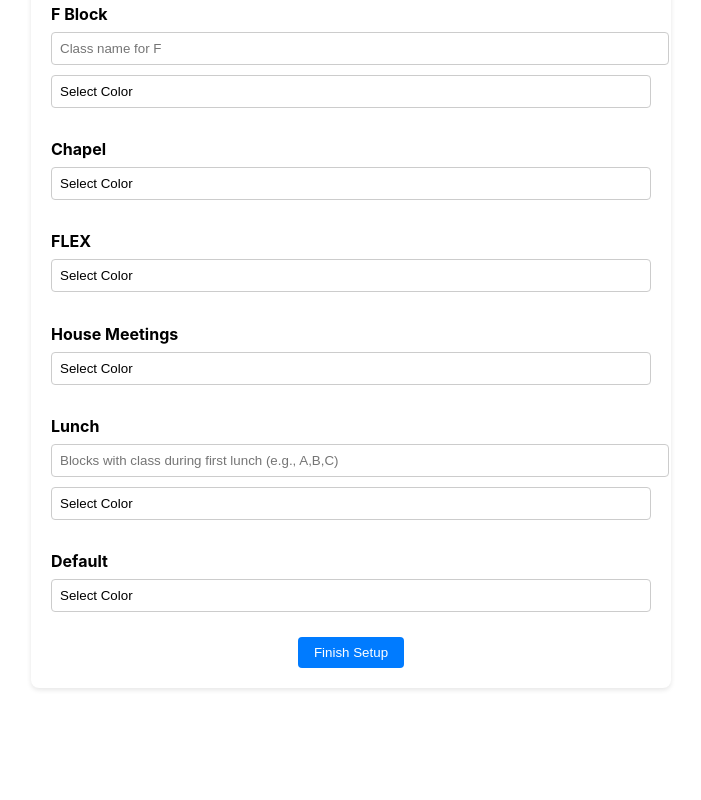
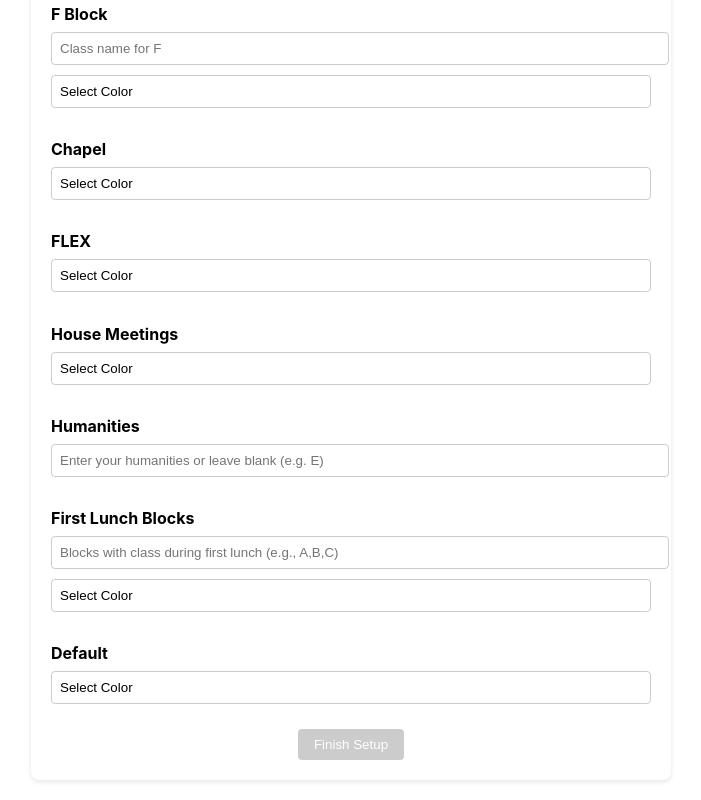
Before and after one commit to JackRubiralta/-millville-calendar-web, a React (Create React App) app: page / in a window 1280 px wide. Shown: the part 826-1626 px from the top of the page, without its empty margins (289-990 px from the left). Before the commit the page ends 1534 px from the top, so only its background shows below. Built offline with nearby package versions, Linux system fonts and the light colour scheme.

Commit message:
Made for user friendly

```diff
--- a/src/api.js
+++ b/src/api.js
@@ -5,12 +5,14 @@ const API_BASE_URL = 'https://millville-calendar-a4e239009a4b.herokuapp.com'; //
 
 // Create an instance of axios with the base URL
 const api = axios.create({
-    baseURL: API_BASE_URL
+    baseURL: API_BASE_URL,
+    timeout: 500000, // 10 seconds timeout
 });
 
 // Function to process events
 export const processEvents = async (formData) => {
     try {
+        // get rid of request timeout
         const response = await api.post('/processEvents', formData);
         return response.data; // Returns the data from the server response
     } catch (error) {
--- a/src/components/SetupForm.css
+++ b/src/components/SetupForm.css
@@ -38,6 +38,9 @@ select {
 .button-container {
     text-align: center;
 }
+.result {
+    text-align: center;
+}
 
 button {
     padding: 8px 16px;
@@ -47,3 +50,7 @@ button {
     border-radius: 4px;
     cursor: pointer;
 }
+button:disabled {
+    background-color: #ccc; /* Grey out button when disabled */
+    cursor: not-allowed; /* Show not-allowed cursor on hover */
+}
--- a/src/components/SetupForm.js
+++ b/src/components/SetupForm.js
@@ -1,19 +1,19 @@
-import React, { useState } from 'react';
-import './SetupForm.css'; // Make sure this CSS file is correctly linked
-import { processEvents } from '../api'; // Importing the processEvents function
+import React, { useState } from "react";
+import "./SetupForm.css";
+import { processEvents } from "../api";
 
 const colorOptions = [
-    { id: '1', name: "Lavender", hex: "#7986cb" },
-    { id: '2', name: "Sage", hex: "#33b679" },
-    { id: '3', name: "Grape", hex: "#8e24aa" },
-    { id: '4', name: "Flamingo", hex: "#e67c73" },
-    { id: '5', name: "Banana", hex: "#f6c026" },
-    { id: '6', name: "Tangerine", hex: "#f5511d" },
-    { id: '7', name: "Peacock", hex: "#039be5" },
-    { id: '8', name: "Graphite", hex: "#616161" },
-    { id: '9', name: "Blueberry", hex: "#3f51b5" },
-    { id: '10', name: "Basil", hex: "#0b8043" },
-    { id: '11', name: "Tomato", hex: "#d60000" },
+    { id: "1", name: "Lavender", hex: "#7986cb" },
+    { id: "2", name: "Sage", hex: "#33b679" },
+    { id: "3", name: "Grape", hex: "#8e24aa" },
+    { id: "4", name: "Flamingo", hex: "#e67c73" },
+    { id: "5", name: "Banana", hex: "#f6c026" },
+    { id: "6", name: "Tangerine", hex: "#f5511d" },
+    { id: "7", name: "Peacock", hex: "#039be5" },
+    { id: "8", name: "Graphite", hex: "#616161" },
+    { id: "9", name: "Blueberry", hex: "#3f51b5" },
+    { id: "10", name: "Basil", hex: "#0b8043" },
+    { id: "11", name: "Tomato", hex: "#d60000" },
 ];
 
 const blocks = ["A", "B", "C", "D", "E", "F"];
@@ -21,53 +21,104 @@ const otherBlocks = ["Chapel", "FLEX", "House Meetings"];
 
 const SetupForm = () => {
     const [formData, setFormData] = useState({
-        shareEmail: '',
+        shareEmail: "",
         blockToClasses: {},
         blockToColors: {},
-        humanitiesBlock: '',
-        secondLunchBlocks: '',
-        lunchColorId: '',
-        defaultColorId: ''
+        humanitiesBlock: "",
+        secondLunchBlocks: "",
+        lunchColorId: "",
+        defaultColorId: "",
     });
-    const [links, setLinks] = useState({ iCalLink: '', googleCalendarLink: '' });
-
-
-    const [result, setResult] = useState(''); // State to store API response message
-
+    const [links, setLinks] = useState({
+        iCalLink: "",
+        googleCalendarLink: "",
+    });
+    const [loading, setLoading] = useState(false);
+    const [result, setResult] = useState("");
 
    const handleChange = (e) => {
     const { name, value } = e.target;
-        setFormData(prev => ({ ...prev, [name]: value }));
-        console.log(formData);
+    let formattedValue = value;
+    if (name === "shareEmail") {
+        // Only trim spaces for the email, do not change case
+        formattedValue = value.trim();
+    } else if (name === "secondLunchBlocks" || name === "humanitiesBlock") {
+        // Remove spaces and convert to uppercase for block identifiers
+        formattedValue = value.replace(/\s+/g, "").toUpperCase();
+    } else if (name.startsWith("blockToClasses")) {
+        // Trim class names
+        formattedValue = value.trim();
+    }
+    setFormData(prev => ({ ...prev, [name]: formattedValue }));
 };
 
     const handleBlockSetup = (key, value, type) => {
-        setFormData(prev => ({
+        const formattedValue = value;
+        setFormData((prev) => ({
             ...prev,
             [type]: {
                 ...prev[type],
-                [key]: value
-            }
+                [key]: formattedValue,
+            },
         }));
     };
 
+    const validateForm = () => {
+        const emailRegex = /^[^\s@]+@[^\s@]+\.[^\s@]+$/;
+        const validBlockRegex = /^[A-F]$/; // Regex to check if a single block is valid
+
+        // Check if each block has a non-empty class name and color
+        const allBlocksHaveData = blocks.every(block => formData.blockToClasses[block] && formData.blockToColors[block]);
+
+        // Check if each other block has a non-empty color
+        const allOtherBlocksHaveColors = otherBlocks.every(block => formData.blockToColors[block]);
+
+        // Validate Second Lunch Blocks to ensure only valid block letters separated by commas
+        const secondLunchBlocksValid = formData.secondLunchBlocks.split(',')
+                                     .map(block => block.trim().toUpperCase()) // Normalize input
+                                     .every(block => blocks.includes(block) && block.match(validBlockRegex));
+
+        // Validate Humanities Block to ensure it is either a valid block or empty
+        const humanitiesBlockValid = formData.humanitiesBlock === '' || (blocks.includes(formData.humanitiesBlock) && formData.humanitiesBlock.match(validBlockRegex));
+
+        return (
+            emailRegex.test(formData.shareEmail.trim()) &&  // Validate the email address
+            allBlocksHaveData &&
+            allOtherBlocksHaveColors &&
+            secondLunchBlocksValid &&
+            humanitiesBlockValid &&
+            formData.lunchColorId.trim() !== '' &&
+            formData.defaultColorId.trim() !== ''
+        );
+    };
+
+
     const handleSubmit = async (e) => {
         e.preventDefault();
+        setLoading(true);
         setResult("Processing...");
         try {
             const response = await processEvents(formData);
             setResult(`Success: Events processed and calendar created.`);
             setLinks({ iCalLink: response.iCalLink, googleCalendarLink: response.googleCalendarLink });
         } catch (error) {
+            // Custom error handling based on error response
+            if (error.response && error.response.status === 503) { // 503 Service Unavailable
+                setResult("Server is busy, someone is uploading a schedule. Please try again later.");
+            } else {
                 setResult(`Error: ${error.message}`);
+            }
             setLinks({ iCalLink: '', googleCalendarLink: '' });
         }
+        setLoading(false);
     };
 
-
     const colorStyle = (colorId) => {
-        const color = colorOptions.find(c => c.id === colorId);
-        return { backgroundColor: color ? color.hex : 'transparent' };
+        const color = colorOptions.find((c) => c.id === colorId);
+        return {
+            backgroundColor: color ? color.hex : "transparent",
+            color: color ? "#ffffff" : "inherit",
+        };
     };
 
     return (
@@ -82,25 +133,47 @@ const SetupForm = () => {
                 />
             </div>
 
-            {blocks.map(block => (
+            {blocks.map((block) => (
                 <div className="block-section" key={block}>
                     <h4>{block + " Block"}</h4>
                     <input
                         type="text"
                         name={`blockToClasses[${block}]`}
-                        value={formData.blockToClasses[block] || ''}
-                        onChange={(e) => handleBlockSetup(block, e.target.value, 'blockToClasses')}
+                        value={formData.blockToClasses[block] || ""}
+                        onChange={(e) =>
+                            handleBlockSetup(
+                                block,
+                                e.target.value,
+                                "blockToClasses"
+                            )
+                        }
                         placeholder={`Class name for ${block}`}
                     />
                     <select
                         name={`blockToColors[${block}]`}
-                        value={formData.blockToColors[block] || ''}
-                        onChange={(e) => handleBlockSetup(block, e.target.value, 'blockToColors')}
+                        value={formData.blockToColors[block] || ""}
+                        onChange={(e) =>
+                            handleBlockSetup(
+                                block,
+                                e.target.value,
+                                "blockToColors"
+                            )
+                        }
                         style={colorStyle(formData.blockToColors[block])}
                     >
-                        <option value="" hidden>Select Color</option>
-                        {colorOptions.map(option => (
-                            <option key={option.id} value={option.id} className='dropdown-option' style={{ backgroundColor: option.hex, color: 'black'}}>
+                        <option value="" hidden>
+                            Select Color
+                        </option>
+                        {colorOptions.map((option) => (
+                            <option
+                                key={option.id}
+                                value={option.id}
+                                className="dropdown-option"
+                                style={{
+                                    backgroundColor: option.hex,
+                                    color: "white",
+                                }}
+                            >
                                 {option.name}
                             </option>
                         ))}
@@ -108,19 +181,35 @@ const SetupForm = () => {
                 </div>
             ))}
 
-{otherBlocks.map(block => (
+            {otherBlocks.map((block) => (
                 <div className="block-section" key={block}>
-                    <h4>{block }</h4>
+                    <h4>{block}</h4>
 
                     <select
                         name={`blockToColors[${block}]`}
-                        value={formData.blockToColors[block] || ''}
-                        onChange={(e) => handleBlockSetup(block, e.target.value, 'blockToColors')}
+                        value={formData.blockToColors[block] || ""}
+                        onChange={(e) =>
+                            handleBlockSetup(
+                                block,
+                                e.target.value,
+                                "blockToColors"
+                            )
+                        }
                         style={colorStyle(formData.blockToColors[block])}
                     >
-                        <option value="" hidden>Select Color</option>
-                        {colorOptions.map(option => (
-                            <option key={option.id} value={option.id} className='dropdown-option' style={{ backgroundColor: option.hex, color: 'black'}}>
+                        <option value="" hidden>
+                            Select Color
+                        </option>
+                        {colorOptions.map((option) => (
+                            <option
+                                key={option.id}
+                                value={option.id}
+                                className="dropdown-option"
+                                style={{
+                                    backgroundColor: option.hex,
+                                    color: "white",
+                                }}
+                            >
                                 {option.name}
                             </option>
                         ))}
@@ -129,23 +218,44 @@ const SetupForm = () => {
             ))}
 
             <div className="block-section">
-                <h4>Lunch</h4>
+                <h4>Humanities</h4>
+                <input
+                    type="text"
+                    maxLength={1}
+                    name="humanitiesBlock"
+                    value={formData.humanitiesBlock.toUpperCase()}
+                    onChange={handleChange}
+                    placeholder="Enter your humanities or leave blank (e.g. E)"
+                />
+            </div>
+            <div className="block-section">
+                <h4>First Lunch Blocks</h4>
                 <input
                     type="text"
                     name="secondLunchBlocks"
-                    value={formData.secondLunchBlocks}
+                    value={formData.secondLunchBlocks.toUpperCase()}
                     onChange={handleChange}
                     placeholder="Blocks with class during first lunch (e.g., A,B,C)"
                 />
                 <select
                     name="lunchColorId"
-                    value={formData.lunchColorId || ''}
+                    value={formData.lunchColorId || ""}
                     onChange={handleChange}
                     style={colorStyle(formData.lunchColorId)}
                 >
-                    <option value="" hidden>Select Color</option>
-                    {colorOptions.map(option => (
-                        <option key={option.id} value={option.id} className='dropdown-option'style={{ backgroundColor: option.hex, color: '#fff' }}>
+                    <option value="" hidden>
+                        Select Color
+                    </option>
+                    {colorOptions.map((option) => (
+                        <option
+                            key={option.id}
+                            value={option.id}
+                            className="dropdown-option"
+                            style={{
+                                backgroundColor: option.hex,
+                                color: "white",
+                            }}
+                        >
                             {option.name}
                         </option>
                     ))}
@@ -156,31 +266,74 @@ const SetupForm = () => {
                 <h4>Default</h4>
                 <select
                     name="defaultColorId"
-                    value={formData.defaultColorId || ''}
+                    value={formData.defaultColorId || ""}
                     onChange={handleChange}
                     style={colorStyle(formData.defaultColorId)}
                 >
-                    <option value="" hidden>Select Color</option>
-                    {colorOptions.map(option => (
-                        <option key={option.id} value={option.id} className='dropdown-option' style={{ backgroundColor: option.hex, color: '#fff' }}>
+                    <option value="" hidden>
+                        Select Color
+                    </option>
+                    {colorOptions.map((option) => (
+                        <option
+                            key={option.id}
+                            value={option.id}
+                            className="dropdown-option"
+                            style={{
+                                backgroundColor: option.hex,
+                                color: "white",
+                            }}
+                        >
                             {option.name}
                         </option>
                     ))}
                 </select>
             </div>
 
+            {!loading && !result && (
+                <div className="button-container">
+                    <button type="submit" disabled={!validateForm()}>
+                        Finish Setup
+                    </button>
+                </div>
+            )}
 
+            {loading && (
                 <div className="button-container">
-                <button type="submit">Finish Setup</button>
+                    <div>Loading...</div>
                 </div>
+            )}
 
+            {result && (
                 <div className="result">
-                {result && <div>{result}</div>}
-                {links.iCalLink && <div>iCal Link: <a href={links.iCalLink} target="_blank" rel="noopener noreferrer">{links.iCalLink}</a></div>}
-                {links.googleCalendarLink && <div>Google Calendar: <a href={links.googleCalendarLink} target="_blank" rel="noopener noreferrer">{links.googleCalendarLink}</a></div>}
+                    <div>{result}</div>
+                    {links.iCalLink && (
+                        <div>
+                            iCal Link:{" "}
+                            <a
+                                href={links.iCalLink}
+                                target="_blank"
+                                rel="noopener noreferrer"
+                            >
+                                {links.iCalLink}
+                            </a>
                         </div>
+                    )}
+                    {links.googleCalendarLink && (
+                        <div>
+                            Google Calendar:{" "}
+                            <a
+                                href={links.googleCalendarLink}
+                                target="_blank"
+                                rel="noopener noreferrer"
+                            >
+                                {links.googleCalendarLink}
+                            </a>
+                        </div>
+                    )}
+                </div>
+            )}
         </form>
-    );
+    ); // for the result have it replace the setup botton
 };
 
 export default SetupForm;
```
Lines whose indentation alone changed are shown as unchanged.
